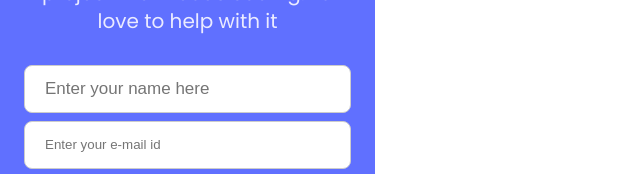
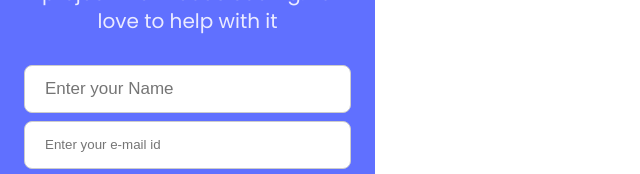
Before and after one commit to Amanulla/Portfolio, a website: page index.html in a window 1280 px wide. Shown: the part 5254-5428 px from the top of the page, 0-640 px from the left. Drawn offline with Linux system fonts and the light colour scheme.

Commit message:
Made changes to index.html file

```diff
--- a/index.html
+++ b/index.html
@@ -196,7 +196,7 @@
           project that needs coding. I’d love to help with it </p>
         <br><br>
         <form>
-          <input type="text" maxlength="30" placeholder="Enter your name here" required>
+          <input type="text" maxlength="30" placeholder="Enter your Name" required>
           <input type="email" name="email" id="emailAddress" size="64" maxLength="64" placeholder="Enter your e-mail id"
             required pattern="[a-z0-9._%+-]+@[a-z0-9.-]+\.[a-z]{2,}$">
           <textarea class="input-text" maxlength="500" placeholder="Write your mesage here" required></textarea>
```
